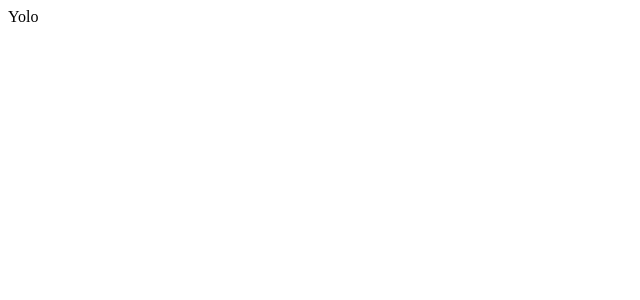
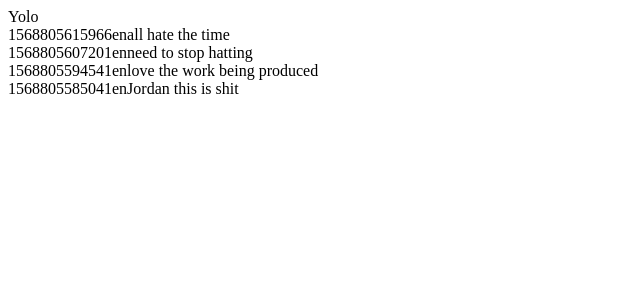
Before and after one commit to Jowdan3006/modality-test-sentiment, a React (Create React App) app: page / in a window 1280 px wide. Shown: the top 300 px of the page, without its empty margins (0-640 px from the left). Built offline with nearby package versions, Linux system fonts and the light colour scheme.

Commit message:
Updated MainComponent.js
updated the main component.js file it now retreaves data and displayes it on the site

```diff
--- a/src/components/MainComponent.js
+++ b/src/components/MainComponent.js
@@ -2,42 +2,46 @@ import React, {Component} from 'react';
 import chat1 from '../testData.json'
 
 class MainComponent extends Component {
+    state = {
+        response: null,
+        responseFetched: false,
+        chat: null
+    }
 
-    // Chat = () =>{
-    //     let regex = /(<([^>]+)>)/ig;
-    //     let chatMessages = chat1.value.map((textDataDetail , index)=>{
-    //         return <div key={index}>
-    //                     {textDataDetail.body.content.replace(regex, '')}
-    //                 </div>
-    //     })
-    //     return chatMessages
-    // }
+    ChatSet = () => {
+        let chatMessages = this.state.chat.documents.map((document , index)=>{
+            return <div key={index}>
+                        {document.id}
+                        {document.language}
+                        {document.score}
+                        {document.text}
+                    </div>
+        })
+        return chatMessages
+    }
+
+    Sentiment = () =>{
+
+
+    }
+    // display purpices only till code is returning the sentiment string
 
     Chat = () =>{
         let regex = /(<([^>]+)>)/ig;
-        let chatMessages = chat1.value.map((textDataDetail , index)=>{
+        let chatMessages = chat1.value.map((textDataDetail )=>{
             return {
-                    "language": "en",
-                    "id": index,
-                    "text": textDataDetail.body.content.replace(regex, '')
+                        "id": textDataDetail.id,
+                        "language" : "en",
+                        "text": textDataDetail.body.content.replace(regex, '')
                     }
-                    // has to be in the order id language, id then text if not in this order then api wont work.
 
         })
-        return chatMessages
+        let document = { "documents": chatMessages }
+        return document
     }
-    // ChatTitle = () =>{
-    //     let regex = /(<([^>]+)>)/ig;
-    //     let chat = chat1.value.map((wholeBody , index)=>{
-    //         return <span key={index}>
-    //                     {wholeBody}
-    //                 </span>
-    //     })
-    //     return chat
-    // }
 
-    handleSubmit(){
-        let responseDemo = {"documents": this.Chat()};
+    handleSubmit(chat){
+        let responseDemo;
         fetch('https://westcentralus.api.cognitive.microsoft.com/text/analytics/v2.1/sentiment', {
             method: "POST",
             headers:{
@@ -45,26 +49,52 @@ class MainComponent extends Component {
                 "Content-Type": "application/json",
                 "Accept": "application/json",
             },
-            body: this.Chat(),
-        }).then(Response => Response.json())
-          .then(responseData =>  responseDemo);
-       };
-       /*
-        returning bad object as this is sending [object Object] and if you look into the [object Object]
-        it displays the data as
-        id
-        language
-        text
-        i need to it send as one item and not many object arrays.
-       */
+            body:JSON.stringify(chat)
+        })
+        .then(Response => Response.json())
+        .then(response => {
+                // new empty array
+                let resSub = {documents: []};
+                // loop through response
+                response.documents.forEach(
+                    document => {
+                        this.state.chat.documents.forEach(
+                            chatDoc => {
+                                // compare the current document array id to the state chat id in a loop
+                                if(document.id === chatDoc.id) {
+                                    // add key value pair for score to the empty array
+                                    chatDoc.score = document.score;
+                                    resSub.documents.push(chatDoc);
+                                }
+                            }
+                        );
+                    }
+                );
+                // setstate the current chat to the new array
+                console.log("Data Fetched");
+                this.setState({chat: resSub})
+            }
+        );
+    };
+
+    componentDidMount() {
+        console.log("Mount Start");
+        let chat = this.Chat();
+        this.handleSubmit(chat);
+        this.setState({
+            chat
+        })
+        console.log("Mount Finish");
+    }
+
 
   render() {
-      console.log(this.handleSubmit());
-      console.log(this.Chat());
+    console.log("Render Start");
+    console.log(this.state.chat);
+
     return (
         <div>
-            {/* {this.Chat()} */}
-            {/* {this.handleSubmit()} */}
+            {this.state.chat === null ? <div><p>We are fetching details</p></div> : this.ChatSet()}
         </div>
     )
   }
```
